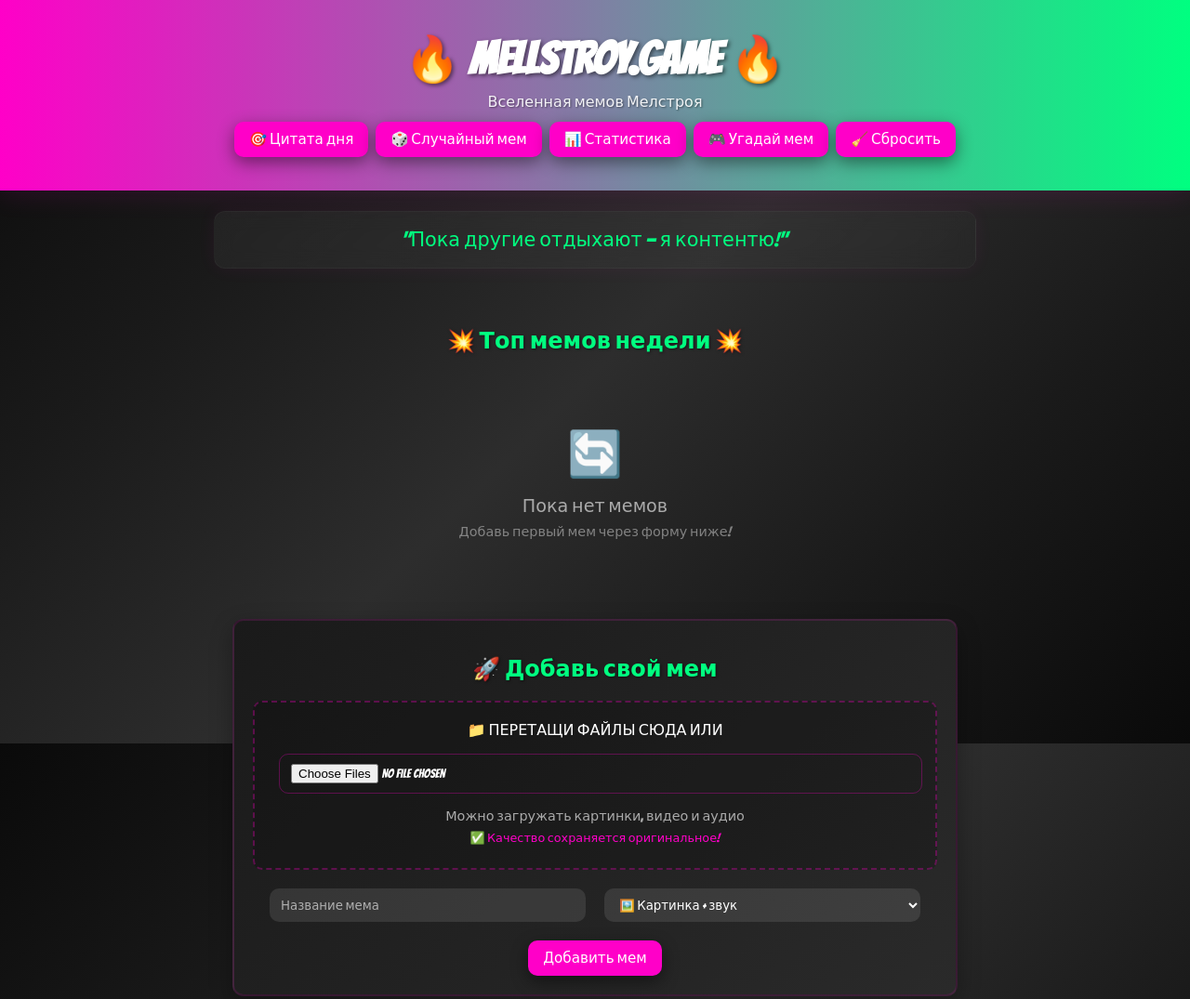
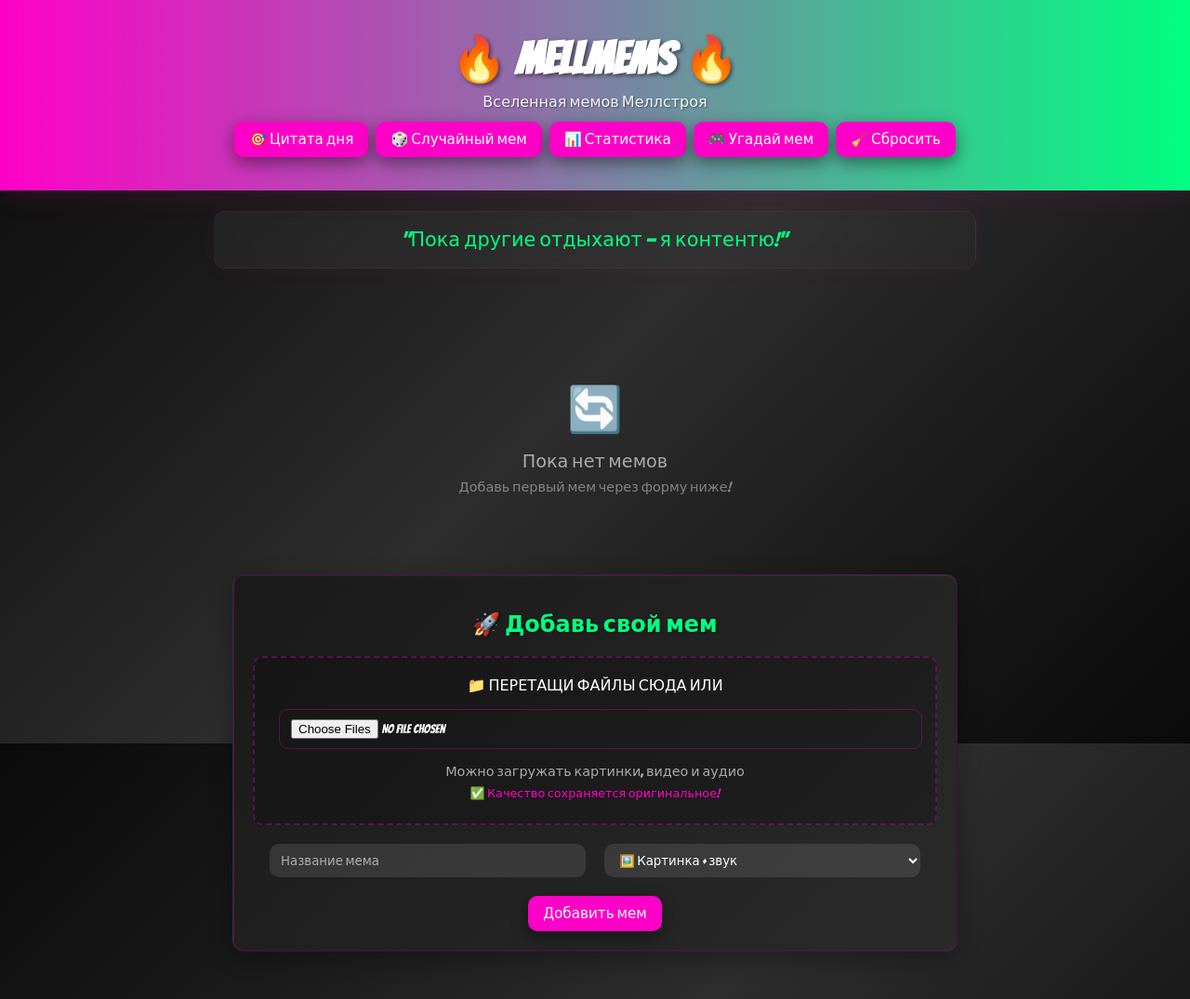
Before and after one commit to TheLonger011/memmels, a plain HTML site: page index.html in a window 1280 px wide. Shown: the top 1075 px of the page at 93% size. Drawn offline with Linux system fonts and the light colour scheme.

Commit message:
Update index.html

```diff
--- a/index.html
+++ b/index.html
@@ -555,8 +555,9 @@
 </head>
 <body>
 <header>
-  <h1>🔥 MELLSTROY.GAME 🔥</h1>
-  <p>Вселенная мемов Мелстроя</p>
+  <h1>🔥 MELLMEMS 🔥</h1>
+  <p><MELLSTROY.GAME/p>
+  <p>Вселенная мемов Меллстроя</p>
   <div class="controls">
     <button class="btn" id="randomQuoteBtn">🎯 Цитата дня</button>
     <button class="btn" id="randomMemeBtn">🎲 Случайный мем</button>
@@ -606,7 +607,6 @@
     <button class="btn" id="startGameBtn">🎯 Начать игру</button>
   </section>
 
-  <h2>💥 Топ мемов недели 💥</h2>
   <div class="gallery" id="gallery">
     <div class="empty-gallery">
       <span class="icon">🔄</span>
```
